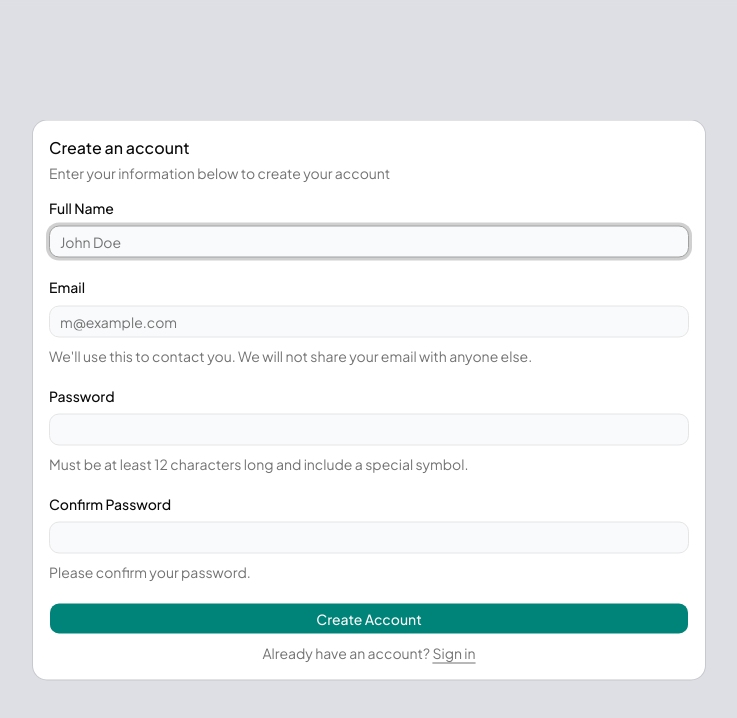
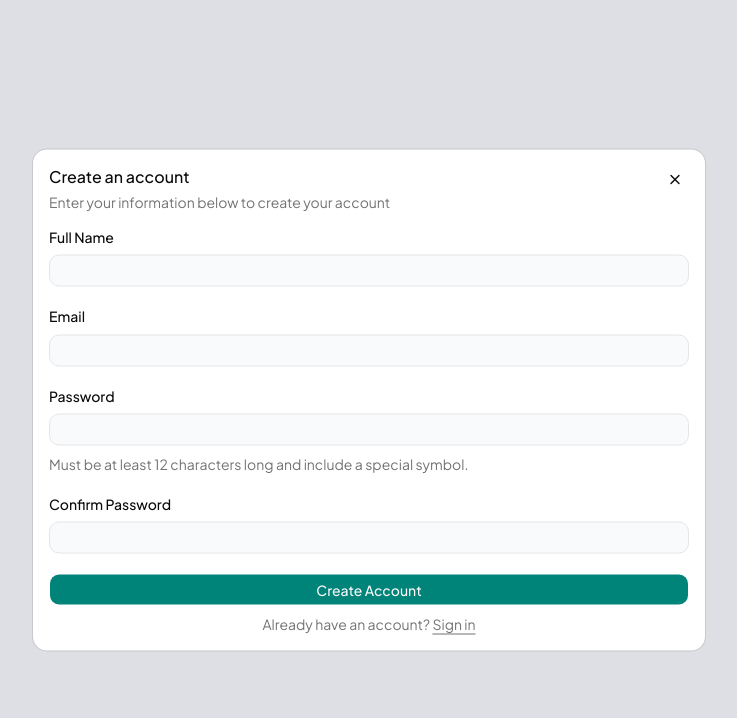
Before and after one commit to junahn978/care-index, a Next.js app in the folder frontend/: page /login in a window 1280 px wide. Both pictures are taken after a click on the link "Sign up". Shown: the top 718 px of the page, without its empty margins (271-1008 px from the left). Built offline with nearby package versions, Linux system fonts and the light colour scheme.

Commit message:
feature(frotnend): sign up form UI improvement

```diff
--- a/frontend/components/SignUpForm.tsx
+++ b/frontend/components/SignUpForm.tsx
@@ -5,9 +5,11 @@ import { Dispatch, SetStateAction } from "react";
 import { useRouter } from "next/navigation";
 import { Controller, useForm, useWatch } from "react-hook-form";
 import * as z from "zod";
+import { XIcon } from "lucide-react";
 import { Button } from "@/components/ui/button";
 import {
   Card,
+  CardAction,
   CardContent,
   CardDescription,
   CardHeader,
@@ -116,6 +118,17 @@ export function SignupForm({
         <CardDescription>
           Enter your information below to create your account
         </CardDescription>
+        <CardAction>
+          <Button
+            variant="ghost"
+            size="icon-sm"
+            type="button"
+            onClick={closeDialog}
+          >
+            <XIcon />
+            <span className="sr-only">Close</span>
+          </Button>
+        </CardAction>
       </CardHeader>
       <CardContent>
         <form onSubmit={form.handleSubmit(onSubmit)}>
@@ -131,7 +144,7 @@ export function SignupForm({
                     id="signup-name"
                     type="text"
                     aria-invalid={fieldState.invalid}
-                    placeholder="John Doe"
+                    placeholder=""
                   />
                   {fieldState.invalid && (
                     <FieldError errors={[fieldState.error]} />
@@ -150,12 +163,8 @@ export function SignupForm({
                     id="signup-email"
                     type="email"
                     aria-invalid={fieldState.invalid}
-                    placeholder="m@example.com"
+                    placeholder=""
                   />
-                  <FieldDescription>
-                    We&apos;ll use this to contact you. We will not share your
-                    email with anyone else.
-                  </FieldDescription>
                   {fieldState.invalid && (
                     <FieldError errors={[fieldState.error]} />
                   )}
@@ -198,9 +207,7 @@ export function SignupForm({
                     type="password"
                     aria-invalid={fieldState.invalid || !passwordsMatch}
                   />
-                  <FieldDescription>
-                    Please confirm your password.
-                  </FieldDescription>
+
                   {fieldState.invalid ? (
                     <FieldError errors={[fieldState.error]} />
                   ) : (
```
